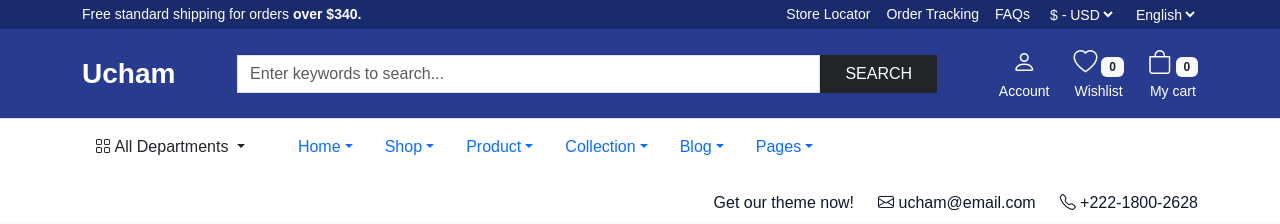
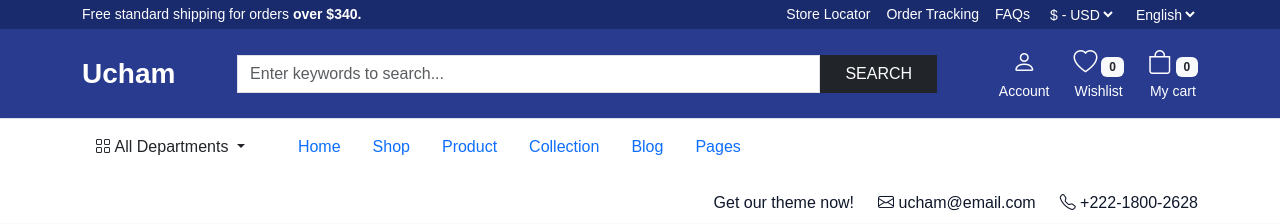
Before and after one commit to thebrandweave/ihub, a PHP site: page /development/ in a window 1280 px wide. Shown: the top 224 px of the page. Run offline with PHP 8.4, Linux system fonts and the light colour scheme; some libraries are stand-ins or nearby versions.

Commit message:
updated navbar

```diff
--- a/index.php
+++ b/index.php
@@ -230,23 +230,23 @@
       </div>
 
       <ul class="nav">
-        <li class="nav-item dropdown">
-          <a class="nav-link dropdown-toggle" data-bs-toggle="dropdown">Home</a>
+        <li class="nav-item">
+          <a class="nav-link" href="index.php">Home</a>
+        </li>
+        <li class="nav-item">
+          <a class="nav-link" href="shop.php">Shop</a>
+        </li>
+        <li class="nav-item">
+          <a class="nav-link" href="product.php">Product</a>
+        </li>
+        <li class="nav-item">
+          <a class="nav-link" href="collection.php">Collection</a>
+        </li>
+        <li class="nav-item">
+          <a class="nav-link" href="blog.php">Blog</a>
         </li>
         <li class="nav-item dropdown">
-          <a class="nav-link dropdown-toggle" data-bs-toggle="dropdown">Shop</a>
-        </li>
-        <li class="nav-item dropdown">
-          <a class="nav-link dropdown-toggle" data-bs-toggle="dropdown">Product</a>
-        </li>
-        <li class="nav-item dropdown">
-          <a class="nav-link dropdown-toggle" data-bs-toggle="dropdown">Collection</a>
-        </li>
-        <li class="nav-item dropdown">
-          <a class="nav-link dropdown-toggle" data-bs-toggle="dropdown">Blog</a>
-        </li>
-        <li class="nav-item dropdown">
-          <a class="nav-link dropdown-toggle" data-bs-toggle="dropdown">Pages</a>
+          <a class="nav-link" href="pages.php">Pages</a>
         </li>
       </ul>
 
```
